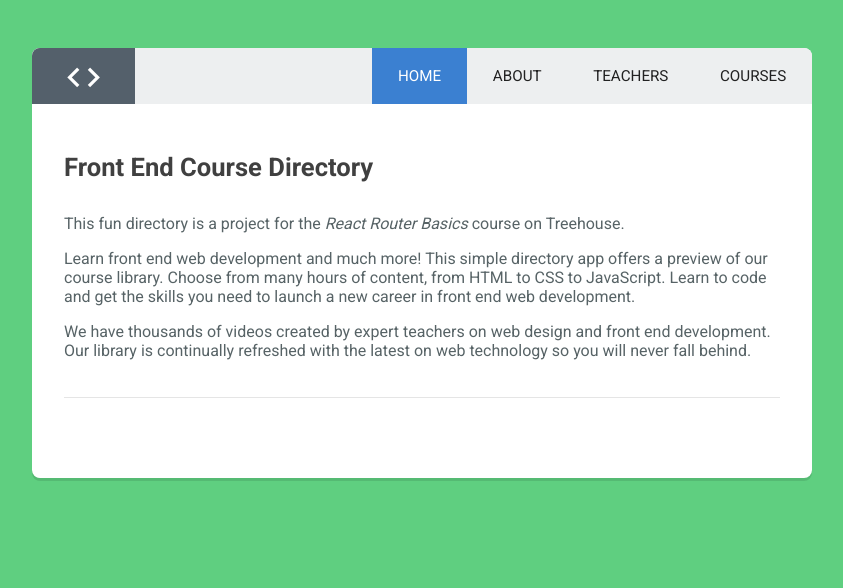
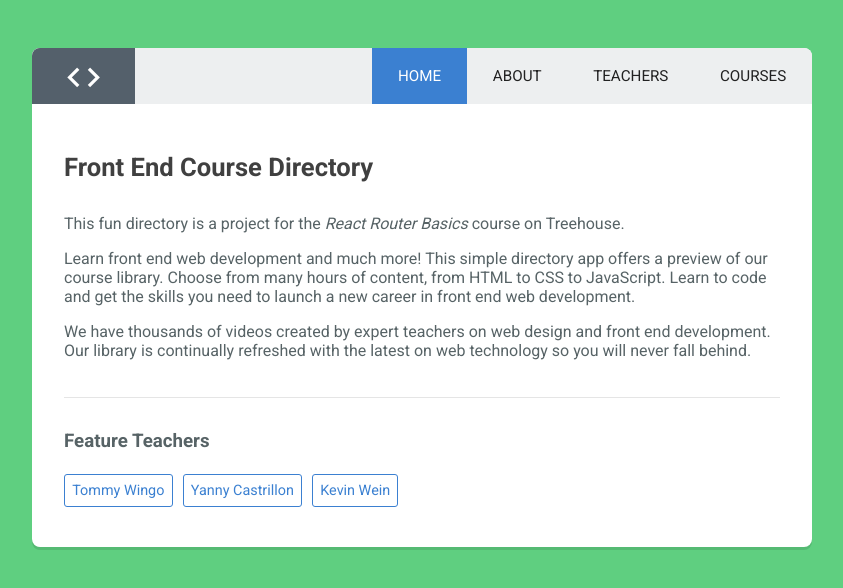
Before and after one commit to yannycastrillon/react-routing, a React app: page / in a window 1280 px wide. Shown: the top 588 px of the page, without its empty margins (218-1061 px from the left). Built offline with nearby package versions, Linux system fonts and the light colour scheme.

Commit message:
Incorporate teachers in the home page and redirects to the feature page. Build the feature component and connect it with :topic, :name params to match the format of the URL.

```diff
--- a/src/components/Featured.js
+++ b/src/components/Featured.js
@@ -1,10 +1,12 @@
 import React from 'react';
 
-const Featured = () => {
+const Featured = props => {
+  let topic = props.params.topic
+  let name = props.params.name
   return (
     <div className="main-content">
-      <h2>Featured: </h2>
-      <p>Introducing <strong> </strong>, a teacher who loves teaching courses about <strong> </strong>!</p>
+      <h2>{name} </h2>
+      <p>Introducing <strong>{name}</strong>, a teacher who loves teaching courses about <strong>{topic}</strong>!</p>
     </div>
   );
 }
--- a/src/components/Home.js
+++ b/src/components/Home.js
@@ -1,4 +1,5 @@
 import React, { Component } from 'react';
+import { Link } from 'react-router';
 
 class Home extends Component {
   render() {
@@ -9,6 +10,10 @@ class Home extends Component {
         <p>Learn front end web development and much more! This simple directory app offers a preview of our course library. Choose from many hours of content, from HTML to CSS to JavaScript. Learn to code and get the skills you need to launch a new career in front end web development.</p>
         <p>We have thousands of videos created by expert teachers on web design and front end development. Our library is continually refreshed with the latest on web technology so you will never fall behind.</p>
         <hr />
+        <h3>Feature Teachers</h3>
+        <Link to="/Featured/HTLM/Tommy">Tommy Wingo</Link>
+        <Link to="/Featured/CSS/Yanny Castrillon">Yanny Castrillon</Link>
+        <Link to="/Featured/JavaScript/Kevin Wein">Kevin Wein</Link>
       </div>
     );
   }
--- a/src/router.js
+++ b/src/router.js
@@ -9,6 +9,7 @@ import About from './components/About';
 import Courses from './components/Courses';
 import Teachers from './components/Teachers';
 import NotFound from './components/NotFound';
+import Featured from './components/Featured';
 
 // import Course from './components/courses/Course';
 // import CSS from './components/courses/CSS';
@@ -29,6 +30,7 @@ const routes = (
         <Route path="html" component={CourseContainer} data={CourseList.HTML}/>
         <Route path="javascript" component={CourseContainer}data={CourseList.JS}/>
       </Route>
+      <Route path="featured/:topic/:name" component={Featured} />
       <Route path="*" component={NotFound} />
    </Route>
   </Router>
```
